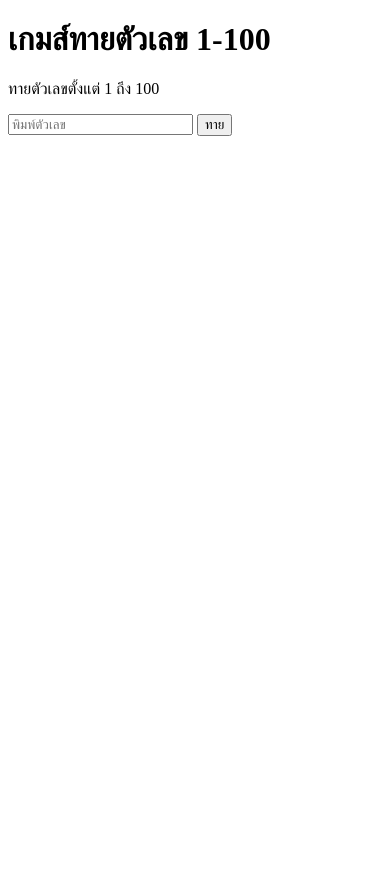
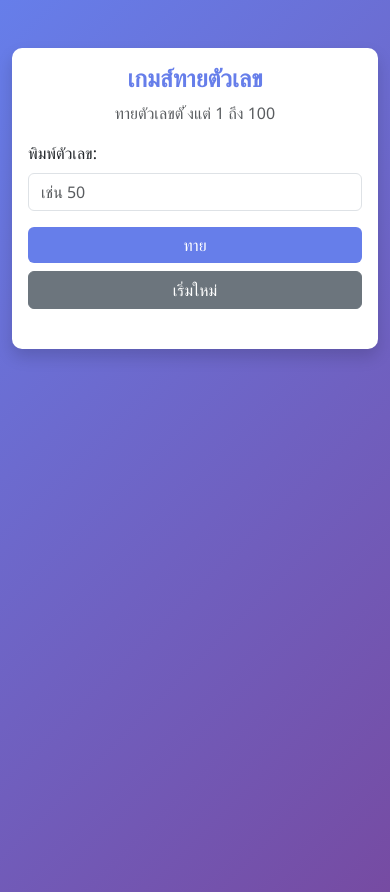
Before and after one commit to 67160192/number-guessing-game, a plain HTML site: page index.html in a window 390 px wide. Before the commit the page ends 844 px from the top, so only its background shows below. Drawn offline with nearby package versions, Linux system fonts and the light colour scheme.

Commit message:
style: add custom CSS for better responsive design

```diff
--- /dev/null
+++ b/custom.css
@@ -0,0 +1,49 @@
+/* filepath: custom.css */
+/* Custom styling for the number guessing game */
+
+body {
+  font-family: "Segoe UI", Tahoma, Geneva, Verdana, sans-serif;
+  min-height: 100vh;
+  background: linear-gradient(135deg, #667eea 0%, #764ba2 100%);
+}
+
+.card {
+  border: none;
+  border-radius: 10px;
+}
+
+.card-title {
+  font-weight: bold;
+  color: #667eea;
+  font-size: 2rem;
+}
+
+.btn-primary {
+  background-color: #667eea;
+  border: none;
+}
+
+.btn-primary:hover {
+  background-color: #764ba2;
+}
+
+.alert {
+  border-radius: 8px;
+  font-size: 1.1rem;
+}
+
+#attemptsContainer {
+  font-size: 1.2rem;
+  font-weight: bold;
+  color: #667eea;
+}
+
+@media (max-width: 576px) {
+  .card-title {
+    font-size: 1.5rem;
+  }
+
+  .container {
+    margin-top: 2rem;
+  }
+}
--- a/index.html
+++ b/index.html
@@ -1,19 +1,52 @@
+<!-- filepath: index.html -->
 <!DOCTYPE html>
 <html lang="th">
-
-<head>
+  <head>
     <meta charset="UTF-8" />
     <meta name="viewport" content="width=device-width, initial-scale=1.0" />
     <title>เกมส์ทายตัวเลข</title>
-</head>
+    <link
+      href="https://cdn.jsdelivr.net/npm/bootstrap@5.3.0/dist/css/bootstrap.min.css"
+      rel="stylesheet"
+    />
+    <link rel="stylesheet" href="custom.css" />
+  </head>
+  <body class="bg-light">
+    <div class="container mt-5">
+      <div class="row justify-content-center">
+        <div class="col-md-6">
+          <div class="card shadow">
+            <div class="card-body">
+              <h1 class="card-title text-center">เกมส์ทายตัวเลข</h1>
+              <p class="text-center text-muted">ทายตัวเลขตั ้งแต่ 1 ถึง 100</p>
 
-<body>
-    <h1>เกมส์ทายตัวเลข 1-100</h1>
-    <p>ทายตัวเลขตั้งแต่ 1 ถึง 100</p>
-    <input type="text" id="txt" placeholder="พิมพ์ตัวเลข" />
-    <button onclick="checkGuess()">ทาย</button>
-    <p id="result"></p>
+              <div class="mb-3">
+                <label for="guessInput" class="form-label">พิมพ์ตัวเลข:</label>
+                <input
+                  type="text"
+                  id="guessInput"
+                  class="form-control"
+                  placeholder="เช่น 50"
+                />
+              </div>
+
+              <div class="d-grid gap-2">
+                <button onclick="checkGuess()" class="btn btn-primary">
+                  ทาย
+                </button>
+                <button onclick="resetGame()" class="btn btn-secondary">
+                  เริ่มใหม่
+                </button>
+              </div>
+
+              <div id="resultContainer" class="mt-4"></div>
+              <div id="attemptsContainer" class="mt-3 text-center"></div>
+            </div>
+          </div>
+        </div>
+      </div>
+    </div>
+
     <script src="script.js"></script>
-</body>
-
+  </body>
 </html>
```
